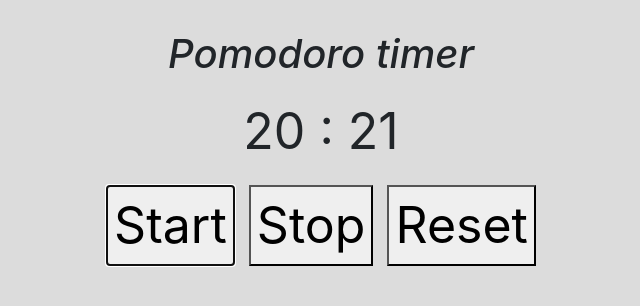
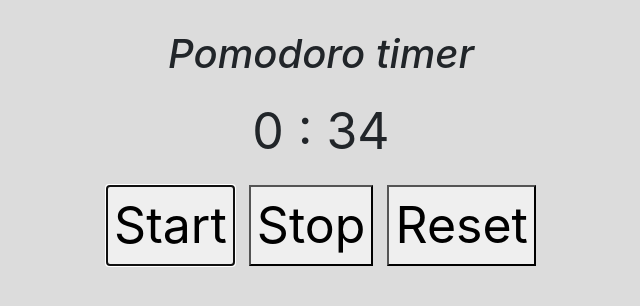
Before and after one commit to bokalina/pomodorist, a plain HTML site: page index.html in a window 1280 px wide. Both pictures are taken after a click on the button "Start". Shown: the whole page, without its empty margins (319-959 px from the left). Drawn offline with nearby package versions, Linux system fonts and the light colour scheme.

Commit message:
developed javascript code

```diff
--- a/index.html
+++ b/index.html
@@ -24,7 +24,7 @@
     <div id="buttons">
         <button id="start" onclick="start()">Start</button>
         <button id="stop" onclick="stop()">Stop</button>
-        <button id="reset">Reset</button>
+        <button id="reset" onclick="reset()">Reset</button>
     </div>
     <div id="test"></div>
     <!-- Optional JavaScript -->
--- a/js/pomodorist.js
+++ b/js/pomodorist.js
@@ -1,36 +1,37 @@
-var totalTime = 1500;
-var minutes = getElementById("minutes");
-var seconds = getElementById("seconds");
-var x = setInterval(count, 10);
+var totalTime = 61;
+var minutes = document.getElementById("minutes");
+var seconds = document.getElementById("seconds");
+var x;
 
-function isNegative(num) {
-    if (isNaN(num)) {
-        return false;
-    }
-    return Math.min(num, 0) != 0;
-}
+// function isNegative(num) {
+//     if (isNaN(num)) {
+//         return false;
+//     }
+//     return Math.min(num, 0) != 0;
+// }
 
 function count() {
     var mins = Math.floor(totalTime / 60);
     var secs = totalTime - mins * 60;
-    document.getElementById("minutes").innerHTML = mins;
-    document.getElementById("seconds").innerHTML = secs;
+    minutes.innerHTML = mins;
+    seconds.innerHTML = secs;
     totalTime--;
-    console.log(totalTime)
-    if (isNegative(totalTime)) {
-        clearInterval(x);
+    // console.log(totalTime)
+    // debugger;
+    if (totalTime === 0) {
+        stop();
         message.innerHTML = "Your work time is over, take a break";
     }
 }
 
 function start() {
-    var x = setInterval(count, 10);
+    x = setInterval(count, 100);
 }
 
 function stop() {
     clearInterval(x);
 }
 
-// function reset() {
-
-// }
+function reset() {
+    location.reload();
+}
```
